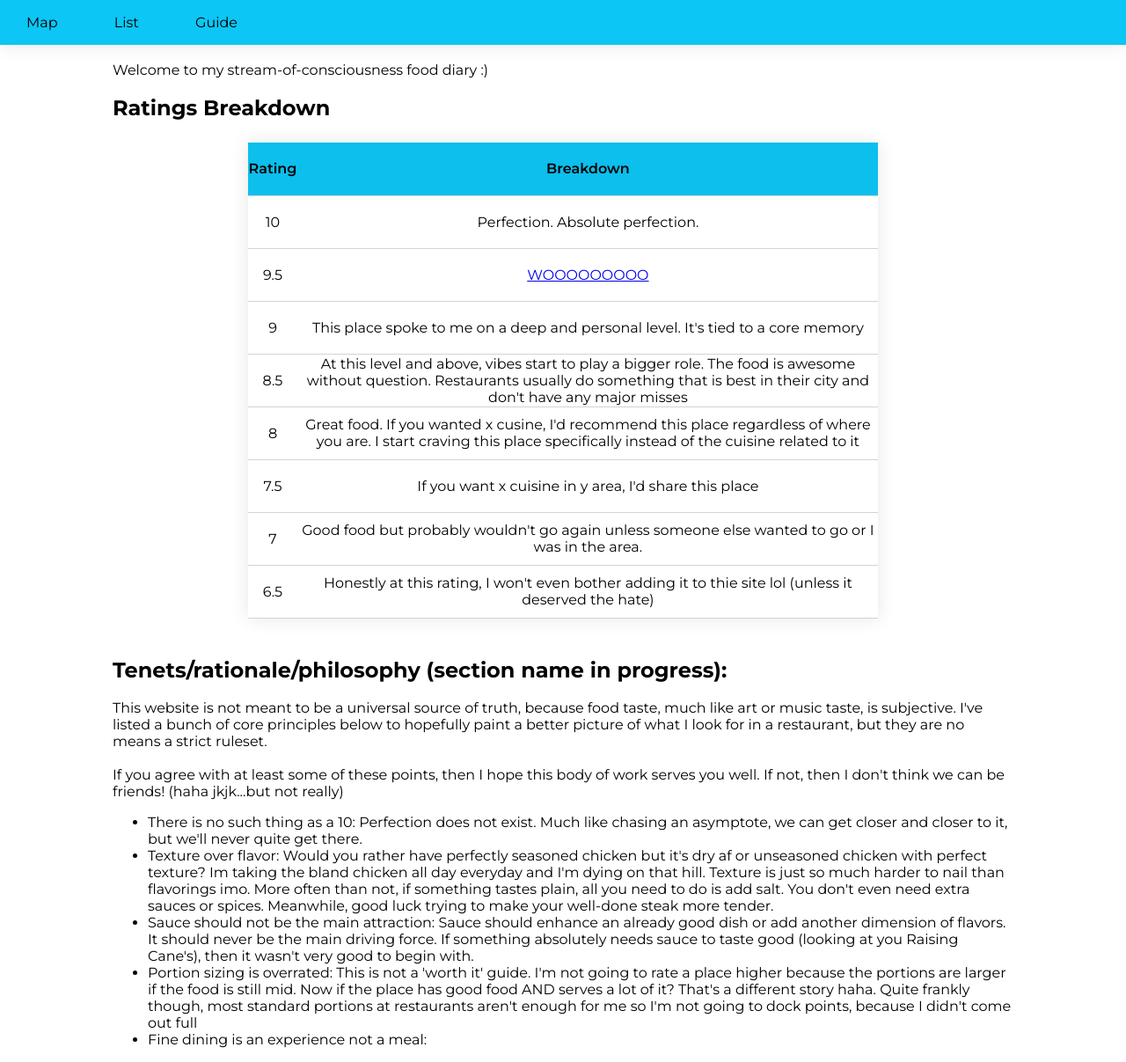
After one commit to dbian17/blog, a Flask app: page /guide in a window 1280 px wide. The commit adds this page. Shown: the whole page at 88% size. Run offline with Flask 3, Linux system fonts and the light colour scheme.

Commit message:
Add guide endpoint

```diff
--- a/src/webapp/api/controller.py
+++ b/src/webapp/api/controller.py
@@ -52,3 +52,7 @@ def add_place():
     new_place_review = request_parser.parse_place_review(request)
     dynamo_service_client.add_place(new_place_data, new_place_review)
     return "receive"
+
+@app.route('/guide', methods=['GET'])
+def get_guide():
+    return render_template('guide.html')
--- a/src/webapp/api/static/styles/content.css
+++ b/src/webapp/api/static/styles/content.css
@@ -75,5 +75,4 @@ body {
     #nav-bar {
         font-size: 40px;
     }
-
 }
--- /dev/null
+++ b/src/webapp/api/static/styles/guide.css
@@ -0,0 +1,49 @@
+#guide-container {
+    width: 80%;
+    margin-top: 70px; /* Match height of nav bar */
+    margin-left: auto;
+    margin-right: auto;
+}
+
+.guide-header {
+    font-weight: bold;
+    font-size:24px;
+}
+
+.ratings-breakdown-table {
+    margin: 25px 0;
+    width:70%;
+    box-shadow: 0 0 20px rgba(0, 0, 0, 0.1);
+    margin-left: auto;
+    margin-right: auto;
+    border-collapse: collapse;
+    text-align: center;
+    font-optical-sizing: auto;
+}
+
+.ratings-breakdown-table th {
+    font-weight:600;
+    font-size: 16px;
+    height: 40px;
+    border-bottom: 1px solid #ced4de;
+}
+
+.ratings-breakdown-table-header {
+    position: sticky;
+    top: 122px;
+    background-color: #0CBFEC;
+}
+
+.ratings-breakdown-table tr {
+    height: 60px;
+    border-bottom: 1px solid #ced4de;
+    cursor: pointer;
+    padding-top: 20px;
+    padding-top: 20px;
+}
+
+@media (max-device-width: 768px) {
+    #guide-header {
+        margin-top: 150px; /* Match height of nav bar */
+    }
+}
--- a/src/webapp/api/templates/content.html
+++ b/src/webapp/api/templates/content.html
@@ -7,6 +7,7 @@
     <li id="nav-bar">
             <ul onclick="window.location='/map'"> Map </ul>
             <ul onclick="window.location='/list'"> List </ul>
+            <ul onclick="window.location='/guide'"> Guide </ul>
     </li>
     {% block content %}{% endblock %}
 </body>
--- /dev/null
+++ b/src/webapp/api/templates/guide.html
@@ -0,0 +1,98 @@
+{% extends "content.html" %}
+{% block content %}
+  <!doctype html>
+  <link rel="stylesheet" href="{{ url_for('static', filename='styles/guide.css') }}">
+  <div id="guide-container">
+        <div>Welcome to my stream-of-consciousness food diary :) </div>
+        <br>
+        <div class="guide-header">
+            Ratings Breakdown
+        </div>
+
+        <table class="ratings-breakdown-table">
+            <tr class = "ratings-breakdown-table-header">
+                <th>Rating</th>
+                <th>Breakdown</th>
+            </tr>
+            <tr>
+                <td>10</td>
+                <td>Perfection. Absolute perfection.</td>
+            </tr>
+            <tr>
+                <td>9.5</td>
+                <td> <a href="https://www.youtube.com/shorts/lIr7enP8Dhk" target="_blank">WOOOOOOOOO</a></td>
+            </tr>
+            <tr>
+                <td>9</td>
+                <td>This place spoke to me on a deep and personal level. It's tied to a core memory</td>
+            </tr>
+            <tr>
+                <td>8.5</td>
+                <td>At this level and above, vibes start to play a bigger role. The food is awesome without question. Restaurants usually do something that is best in their city and don't have any major misses</td>
+            </tr>
+            <tr>
+                <td>8</td>
+                <td>Great food. If you wanted x cusine, I'd recommend this place regardless of where you are. I start craving this place specifically instead of the cuisine related to it</td>
+            </tr>
+            <tr>
+                <td>7.5</td>
+                <td>If you want x cuisine in y area, I'd share this place</td>
+            </tr>
+            <tr>
+                <td>7</td>
+                <td>Good food but probably wouldn't go again unless someone else wanted to go or I was in the area.</td>
+            </tr>
+            <tr>
+                <td>6.5</td>
+                <td>Honestly at this rating, I won't even bother adding it to thie site lol (unless it deserved the hate)</td>
+            </tr>
+        </table>
+
+        <br>
+
+        <div class="guide-header">
+            Tenets/rationale/philosophy (section name in progress):
+        </div>
+        <br>
+        <div>
+            This website is not meant to be a universal source of truth, because food taste, much like art or music taste, is subjective.
+            I've listed a bunch of core principles below to hopefully paint a better picture of what I look for in a restaurant, but they are
+            no means a strict ruleset.
+        </div>
+        <br>
+        <div>
+            If you agree with at least some of these points, then I hope this body of work serves you well.
+            If not, then I don't think we can be friends! (haha jkjk...but not really)
+        </div>
+
+        <ul id="tenets-list">
+            <li>
+                There is no such thing as a 10: Perfection does not exist. Much like chasing an asymptote,
+                we can get closer and closer to it, but we'll never quite get there.
+            </li>
+            <li>
+                Texture over flavor: Would you rather have perfectly seasoned chicken but it's dry af or unseasoned chicken with perfect texture?
+                Im taking the bland chicken all day everyday and I'm dying on that hill. Texture is just so much harder to nail than flavorings imo.
+                More often than not, if something tastes plain, all you need to do is add salt. You don't even need extra sauces or spices.
+                Meanwhile, good luck trying to make your well-done steak more tender.
+            </li>
+            <li>
+                Sauce should not be the main attraction: Sauce should enhance an already good dish or add another dimension of flavors.
+                It should never be the main driving force. If something absolutely needs sauce to taste good (looking at you Raising Cane's),
+                then it wasn't very good to begin with.
+
+            </li>
+            <li>
+                Portion sizing is overrated: This is not a 'worth it' guide. I'm not going to rate a place higher because the portions are larger
+                if the food is still mid. Now if the place has good food AND serves a lot of it? That's a different story haha.
+                Quite frankly though, most standard portions at restaurants aren't enough for me so I'm not going to dock points,
+                because I didn't come out full
+            </li>
+            <li>
+                Fine dining is an experience not a meal:
+            </li>
+        </ul>
+
+
+    </div>
+{% endblock %}
```
